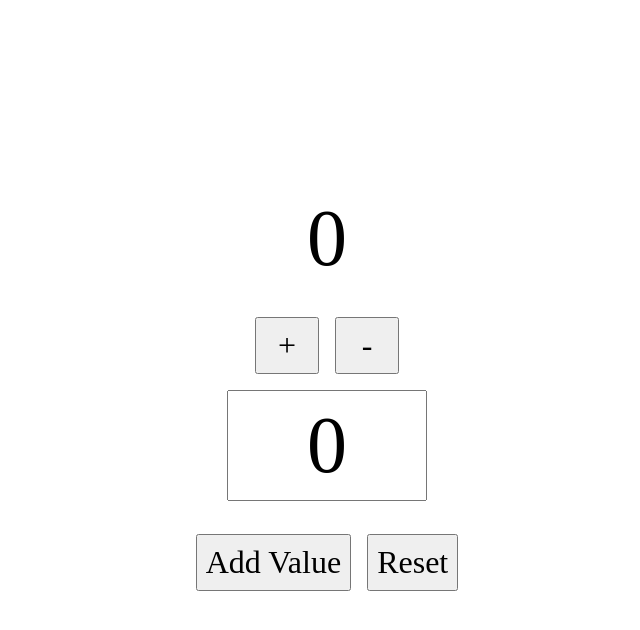
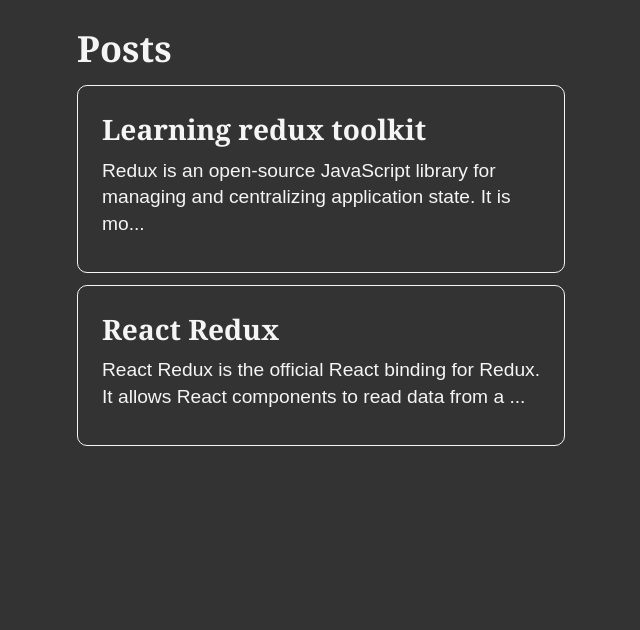
Before and after one commit to FrankYChills/Blog-W-Redux, a React (Create React App) app: page / in a window 1280 px wide. Shown: the top 630 px of the page, without its empty margins (313-953 px from the left). Built offline with nearby package versions, Linux system fonts and the light colour scheme.

Commit message:
post slice added

```diff
--- a/src/App.js
+++ b/src/App.js
@@ -1,8 +1,9 @@
-import Counter from "./features/counter/Counter";
+// import Counter from "./features/counter/Counter";
+import PostsLists from "./features/posts/PostsLists";
 function App() {
   return (
     <main className="App">
-      <Counter />
+      <PostsLists />
     </main>
   );
 }
--- a/src/app/store.js
+++ b/src/app/store.js
@@ -1,10 +1,12 @@
 import { configureStore } from "@reduxjs/toolkit";
 // get all reducers here
-import counterReducer from "../features/counter/counterSlice";
+// import counterReducer from "../features/counter/counterSlice";
+import postReducer from "../features/posts/postsSlice";
 
 export const store = configureStore({
   reducer: {
     // all the reducers(state) inside reducer will be available to all the components
-    counter: counterReducer,
+    // counter: counterReducer,
+    posts: postReducer,
   },
 });
--- /dev/null
+++ b/src/features/posts/PostsLists.js
@@ -0,0 +1,22 @@
+import { useSelector } from "react-redux";
+import { selectAllPosts } from "./postsSlice";
+
+const PostsLists = () => {
+  // select a reducer to get posts
+  const posts = useSelector(selectAllPosts);
+  // render posts
+  const renderedPosts = posts.map((post) => (
+    <article key={post.id}>
+      <h3>{post.title}</h3>
+      <p>{post.content.substring(0, 100)}...</p>
+    </article>
+  ));
+  return (
+    <section>
+      <h2>Posts</h2>
+      {renderedPosts}
+    </section>
+  );
+};
+
+export default PostsLists;
--- /dev/null
+++ b/src/features/posts/postsSlice.js
@@ -0,0 +1,29 @@
+import { createSlice } from "@reduxjs/toolkit";
+
+const initialState = [
+  {
+    id: "1",
+    title: "Learning redux toolkit",
+    content:
+      "Redux is an open-source JavaScript library for managing and centralizing application state. It is most commonly used with libraries such as React or Angular for building user interfaces",
+  },
+  {
+    id: "2",
+    title: "React Redux",
+    content:
+      "React Redux is the official React binding for Redux. It allows React components to read data from a Redux Store, and dispatch Actions to the Store to update data. ",
+  },
+];
+
+const postsSlice = createSlice({
+  // all the data below can be accessed through postSlice.reducer
+  name: "posts",
+  initialState,
+  reducers: {},
+});
+
+// export a function that gets data from reducer
+// this function can be implemented in postsListComponent to get posts but we are doing it here caue if any time any change happen on the data we can implement that on this file instead of each and every component.
+export const selectAllPosts = (state) => state.posts;
+
+export default postsSlice.reducer;
--- a/src/index.css
+++ b/src/index.css
@@ -1,3 +1,73 @@
+* {
+  margin: 0;
+  padding: 0;
+  box-sizing: border-box;
+}
+
+html {
+  font-family: Cambria, Cochin, Georgia, Times, "Times New Roman", serif;
+  background: #333;
+  color: whitesmoke;
+}
+
+body {
+  min-height: 100vh;
+  font-size: 1.5rem;
+  padding: 0 10% 10%;
+}
+
+input,
+textarea,
+button,
+select {
+  font: inherit;
+  margin-bottom: 1em;
+}
+
+main {
+  max-width: 500px;
+  margin: auto;
+}
+
+section {
+  margin-top: 1em;
+}
+
+article {
+  margin: 0.5em 0.5em 0.5em 0;
+  border: 1px solid whitesmoke;
+  border-radius: 10px;
+  padding: 1em;
+}
+
+h1 {
+  font-size: 3.5rem;
+}
+
+p {
+  font-family: Arial, Helvetica, sans-serif;
+  line-height: 1.4;
+  font-size: 1.2rem;
+  margin: 0.5em 0;
+}
+
+form {
+  display: flex;
+  flex-direction: column;
+}
+
+.postCredit {
+  font-size: 1rem;
+}
+
+.reactionButton {
+  margin: 0 0.25em 0 0;
+  background: transparent;
+  border: none;
+  color: whitesmoke;
+  font-size: 1rem;
+}
+/*  For Counter Component
 * {
   margin: 0;
   padding: 0;
@@ -38,3 +108,4 @@
 button:first-child {
   margin-left: 0;
 }
+*/
```
